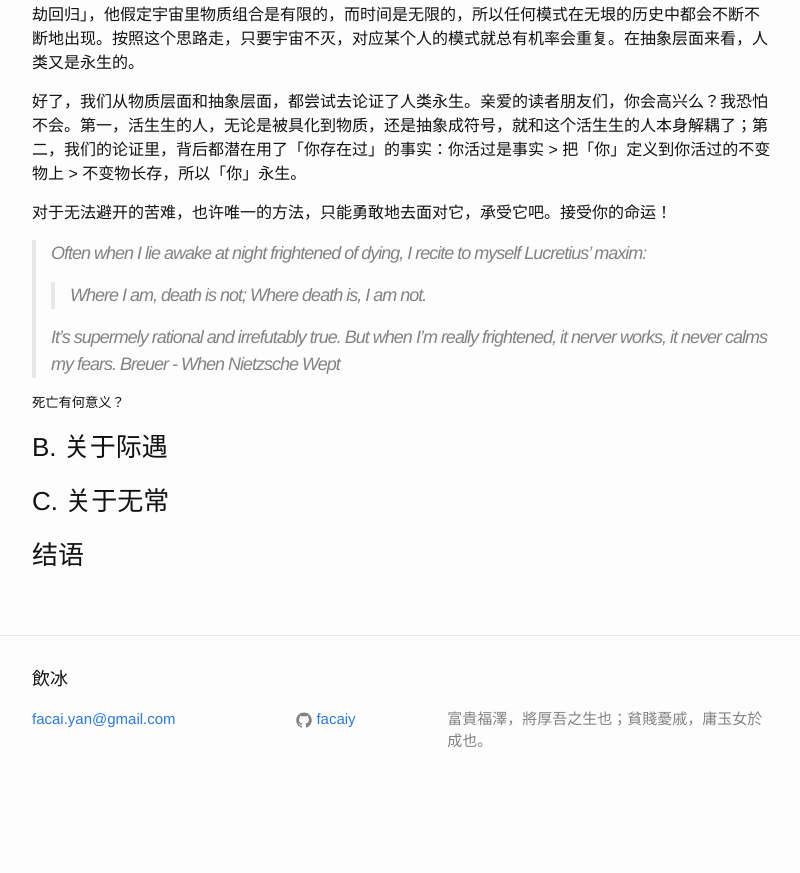
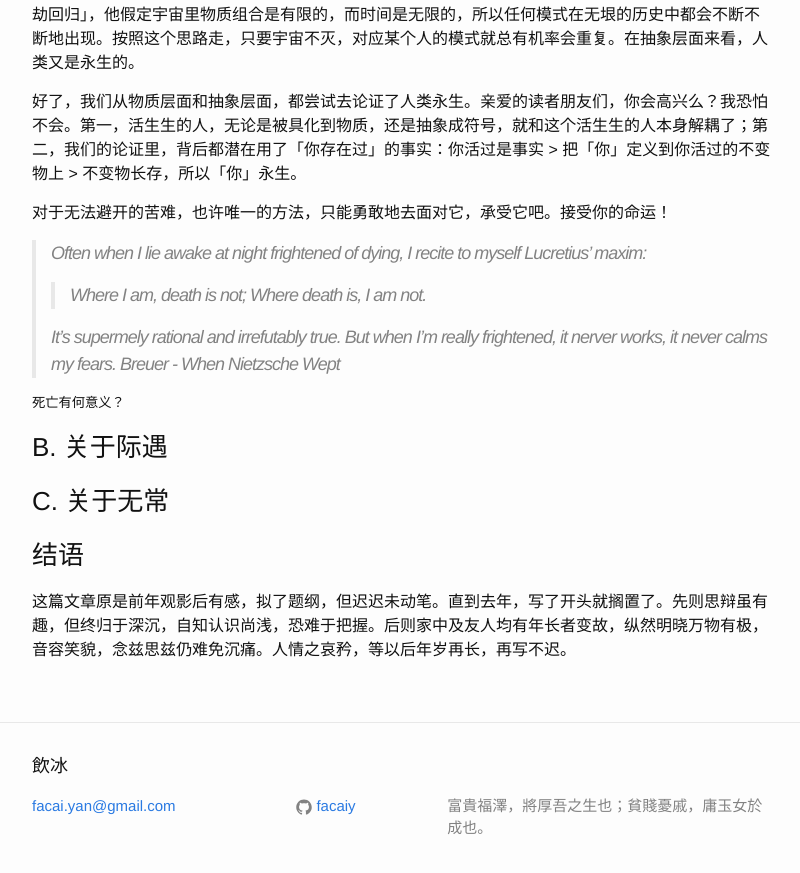
Before and after one commit to facaiy/facaiy.github.io, a Jekyll site: the page built from _posts/2019-03-19-let_me_eat_your_pancreas.md, in a window 1280 px wide and 900 px high, scrolled down 1597 px. Shown: the top 873 px of the window, without its empty margins (238-1038 px from the left). Built offline with Jekyll 4.4.1, drawn with Linux system fonts in a browser that asks for light colours; comment, search, counter and statistics services are not loaded; before the commit the page ends 2410 px from its top, so only the background shows below that; some of the changed lines change nothing that is shown; some of the changed text lies outside the part shown.

Commit message:
漫评发布

```diff
--- a/_posts/2019-03-19-let_me_eat_your_pancreas.md
+++ b/_posts/2019-03-19-let_me_eat_your_pancreas.md
@@ -4,10 +4,10 @@ title: "漫评：我想吃掉你的胰脏"
 description: ""
 category: misc
 tags: [anime]
-modify: 2019-05-04 11:21:28
+modify: 2020-09-13 09:06:58
 ---
 
-update: 2019-05-04
+update: 2020-09-13
 
 
 去年末时，看的这部日本真人电影。后来动漫版本出来后，错过了，也没有了补的动力，所以就错过吧。这部片子，总让我不自禁联想起「水仙(narcissu)」和「四月是你的谎言」。三个故事有很多共通之处，类似的背景和命运，但探讨的主旨又各有偏重，所以话题合在一起，层次丰富，值得一谈。
@@ -73,3 +73,5 @@ update: 2019-05-04
 
 
 ### 结语
+
+这篇文章原是前年观影后有感，拟了题纲，但迟迟未动笔。直到去年，写了开头就搁置了。先则思辩虽有趣，但终归于深沉，自知认识尚浅，恐难于把握。后则家中及友人均有年长者变故，纵然明晓万物有极，音容笑貌，念兹思兹仍难免沉痛。人情之哀矜，等以后年岁再长，再写不迟。
```
